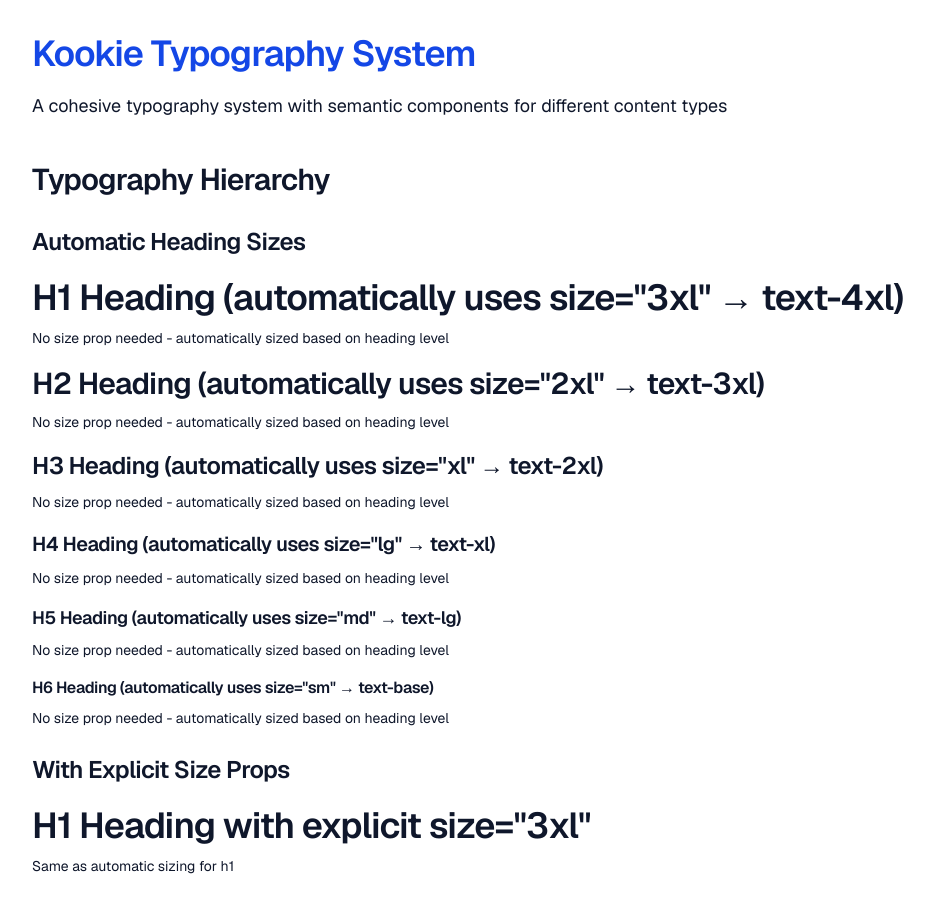
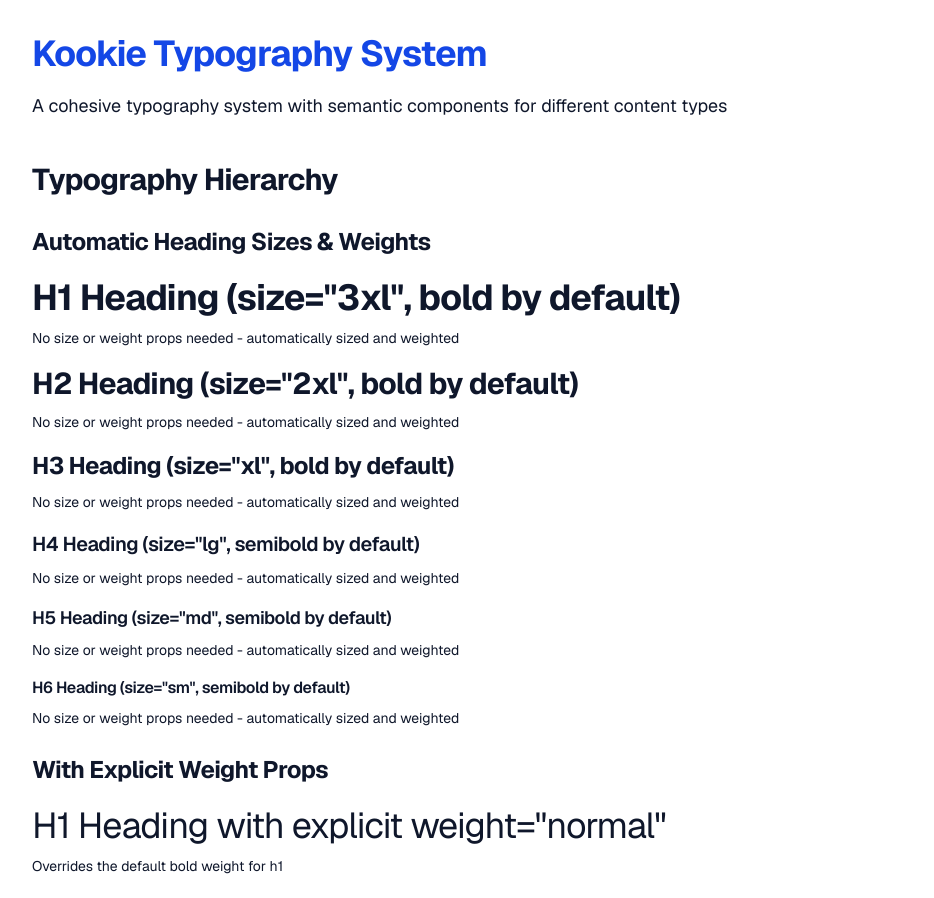
Before and after one commit to KushagraDhawan1997/Kookie, a Next.js app: page / in a window 1280 px wide. Shown: the top 898 px of the page, without its empty margins (160-1094 px from the left). Built offline with nearby package versions, Linux system fonts and the light colour scheme.

Commit message:
Make h1-h3 bold by default, keep h4-h6 semibold

```diff
--- a/app/page.tsx
+++ b/app/page.tsx
@@ -20,50 +20,45 @@
           </Heading>
 
           <Heading as="h3" className="mb-4">
-            Automatic Heading Sizes
+            Automatic Heading Sizes & Weights
           </Heading>
           <Heading as="h1" className="mb-2">
-            H1 Heading (automatically uses size="3xl" → text-4xl)
+            H1 Heading (size="3xl", bold by default)
           </Heading>
-          <Text className="mb-4">No size prop needed - automatically sized based on heading level</Text>
+          <Text className="mb-4">No size or weight props needed - automatically sized and weighted</Text>
 
           <Heading as="h2" className="mb-2">
-            H2 Heading (automatically uses size="2xl" → text-3xl)
+            H2 Heading (size="2xl", bold by default)
           </Heading>
-          <Text className="mb-4">No size prop needed - automatically sized based on heading level</Text>
+          <Text className="mb-4">No size or weight props needed - automatically sized and weighted</Text>
 
           <Heading as="h3" className="mb-2">
-            H3 Heading (automatically uses size="xl" → text-2xl)
+            H3 Heading (size="xl", bold by default)
           </Heading>
-          <Text className="mb-4">No size prop needed - automatically sized based on heading level</Text>
+          <Text className="mb-4">No size or weight props needed - automatically sized and weighted</Text>
 
           <Heading as="h4" className="mb-2">
-            H4 Heading (automatically uses size="lg" → text-xl)
+            H4 Heading (size="lg", semibold by default)
           </Heading>
-          <Text className="mb-4">No size prop needed - automatically sized based on heading level</Text>
+          <Text className="mb-4">No size or weight props needed - automatically sized and weighted</Text>
 
           <Heading as="h5" className="mb-2">
-            H5 Heading (automatically uses size="md" → text-lg)
+            H5 Heading (size="md", semibold by default)
           </Heading>
-          <Text className="mb-4">No size prop needed - automatically sized based on heading level</Text>
+          <Text className="mb-4">No size or weight props needed - automatically sized and weighted</Text>
 
           <Heading as="h6" className="mb-2">
-            H6 Heading (automatically uses size="sm" → text-base)
+            H6 Heading (size="sm", semibold by default)
           </Heading>
-          <Text className="mb-6">No size prop needed - automatically sized based on heading level</Text>
+          <Text className="mb-6">No size or weight props needed - automatically sized and weighted</Text>
 
           <Heading as="h3" className="mb-4">
-            With Explicit Size Props
+            With Explicit Weight Props
           </Heading>
-          <Heading as="h1" size="3xl" className="mb-2">
-            H1 Heading with explicit size="3xl"
+          <Heading as="h1" weight="normal" className="mb-2">
+            H1 Heading with explicit weight="normal"
           </Heading>
-          <Text className="mb-4">Same as automatic sizing for h1</Text>
-
-          <Heading as="h2" size="xl" className="mb-2">
-            H2 Heading with explicit size="xl"
-          </Heading>
-          <Text className="mb-4">Overrides the default size="2xl" for h2</Text>
+          <Text className="mb-4">Overrides the default bold weight for h1</Text>
         </section>
 
         {/* Text Variants */}
--- a/components/ui/text/heading.tsx
+++ b/components/ui/text/heading.tsx
@@ -45,7 +45,9 @@
  *
  * Features:
  * - Specialized for h1-h6 elements
- * - Default weight of semibold
+ * - Heading-level based weights:
+ *   - h1, h2, h3: bold (700) by default
+ *   - h4, h5, h6: semibold (600) by default
  * - Automatic sizing based on heading level (no need to specify size prop)
  * - Maintains theme integration
  * - Enhanced size scale (one step larger than Text component)
@@ -70,18 +72,18 @@
  * - 3xl → text-4xl (was text-3xl in Text)
  *
  * @example
- * // Basic usage with automatic sizing
+ * // Basic usage with automatic sizing and weight
  * <Heading as="h1">Page Title</Heading>
  *
  * @example
- * // With explicit size (overriding automatic size)
- * <Heading as="h1" size="xl">Smaller Page Title</Heading>
+ * // With explicit weight (overriding automatic weight)
+ * <Heading as="h1" weight="medium">Medium Weight Page Title</Heading>
  *
  * @example
  * // With semantic level different from visual style
  * <Heading as="h2" level="h1">Visually h1, semantically h2</Heading>
  */
-export function Heading({ children, size, weight = "semibold", color = "gray", variant = "default", as: Component = "h2", level, align, truncate = false, refinedTypography = true, className, ...props }: HeadingProps) {
+export function Heading({ children, size, weight, color = "gray", variant = "default", as: Component = "h2", level, align, truncate = false, refinedTypography = true, className, ...props }: HeadingProps) {
   // Get inherited size from component context (if available)
   const [inheritedSize] = useComponentSize();
 
@@ -98,10 +100,16 @@
     h6: "sm",
   };
 
+  // Default weights based on heading level: h1-h3 are bold, h4-h6 are semibold
+  const defaultWeight = ["h1", "h2", "h3"].includes(effectiveLevel) ? "bold" : "semibold";
+
   // First use explicit size if provided,
   // then use heading level mapping (for automatic sizing),
   // finally fall back to inherited size if neither is available
   const resolvedSize = size || defaultSizeMap[effectiveLevel] || inheritedSize;
+
+  // Use explicitly provided weight or the default weight based on heading level
+  const resolvedWeight = weight || defaultWeight;
 
   // Access theme settings including gray scale and color mappings
   const { gray: grayScale, colorMap } = useTheme();
@@ -176,7 +184,7 @@
   // -------------------------------------------------------------------------
   // Font weight styles - Direct mapping to Tailwind's font-{weight} classes
   // -------------------------------------------------------------------------
-  const weightStyles = fontWeightStylesMap[weight];
+  const weightStyles = fontWeightStylesMap[resolvedWeight];
 
   // -------------------------------------------------------------------------
   // Refined Typography (for headings)
```
Also changed, not shown: 1 other file (tests, documents, lock files or other folders).
